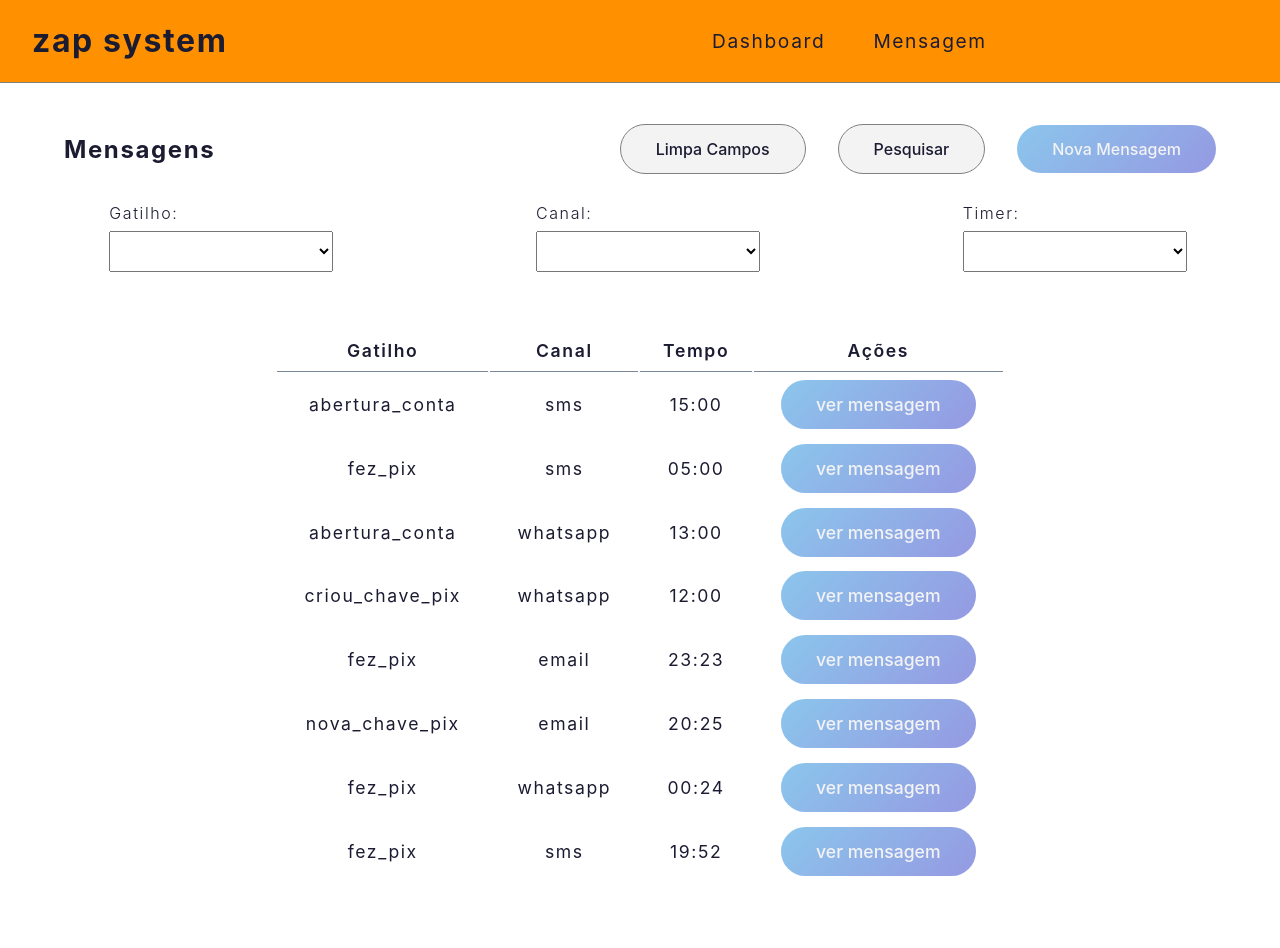
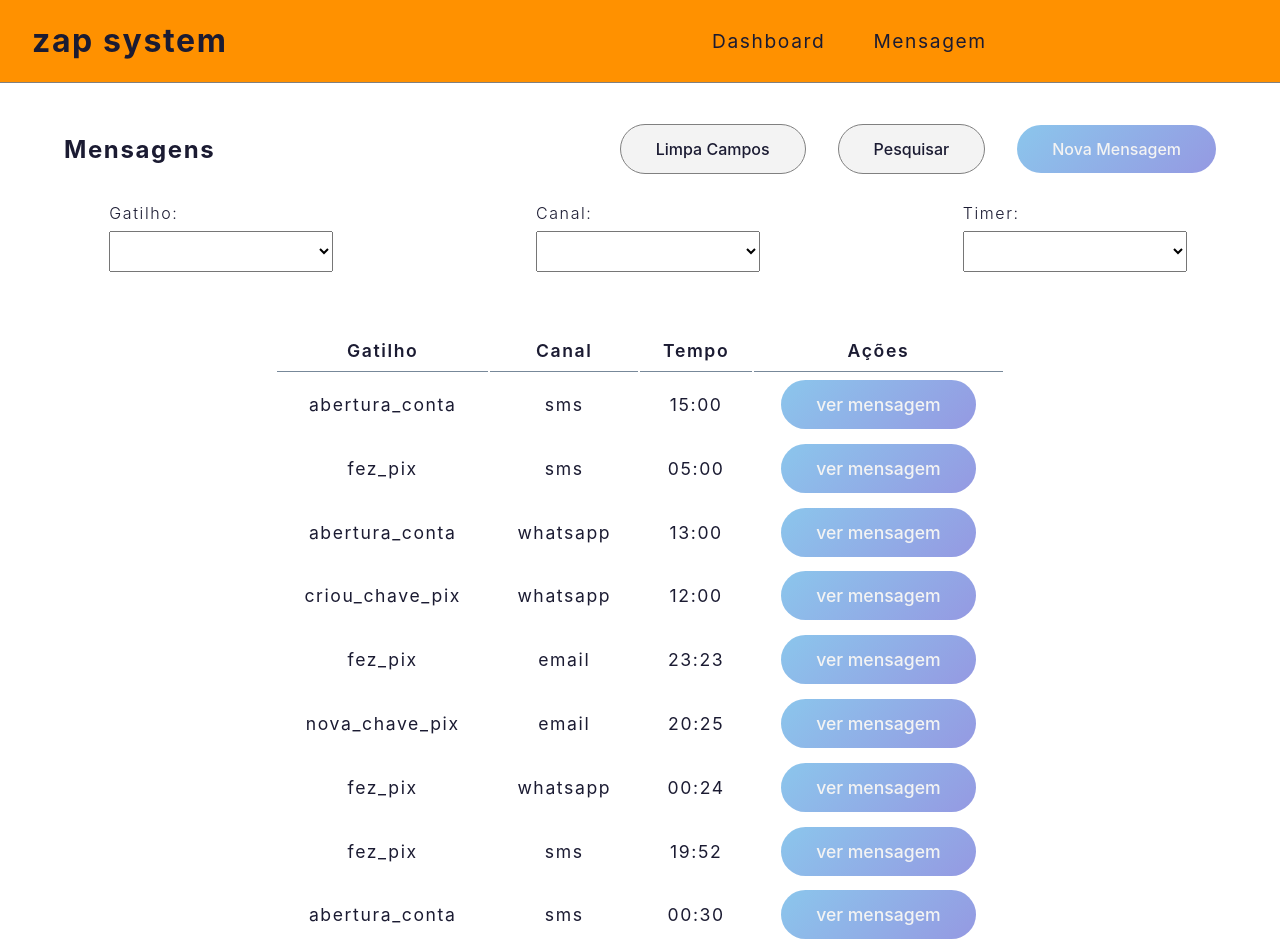
Before and after one commit to mrcomputer2018/projeto2, a React (Create React App) app: page / in a window 1280 px wide. Before the commit the page ends 884 px from the top, so only its background shows below. Built offline with nearby package versions, Linux system fonts and the light colour scheme; data requests are answered from the project's data file.

Commit message:
acertos #06

```diff
--- a/src/data/server.json
+++ b/src/data/server.json
@@ -55,6 +55,13 @@
       "trigger": "fez_pix",
       "timer": "19:52",
       "message": "testando agora o modal"
+    },
+    {
+      "id": 1631747023054,
+      "channel": "sms",
+      "trigger": "abertura_conta",
+      "timer": "00:30",
+      "message": "testando agora o modal #02"
     }
   ],
   "channels": [
--- a/src/pages/Cadastro.jsx
+++ b/src/pages/Cadastro.jsx
@@ -30,11 +30,6 @@ const Cadastro = () => {
 
             const response = await api.post('/messages/', request)
 
-            setTrigger('')
-            setChannel('')
-            setTimer('')
-            setMessage('')
-
             Swal.fire({
                 position: 'center',
                 icon: 'success',
@@ -42,6 +37,12 @@ const Cadastro = () => {
                 showConfirmButton: false,
                 timer: 1500
             })
+
+            setTrigger('')
+            setChannel('')
+            setTimer('')
+            setMessage('')
+
         } catch (error) {
             Swal.fire({
                 position: 'center',
```
